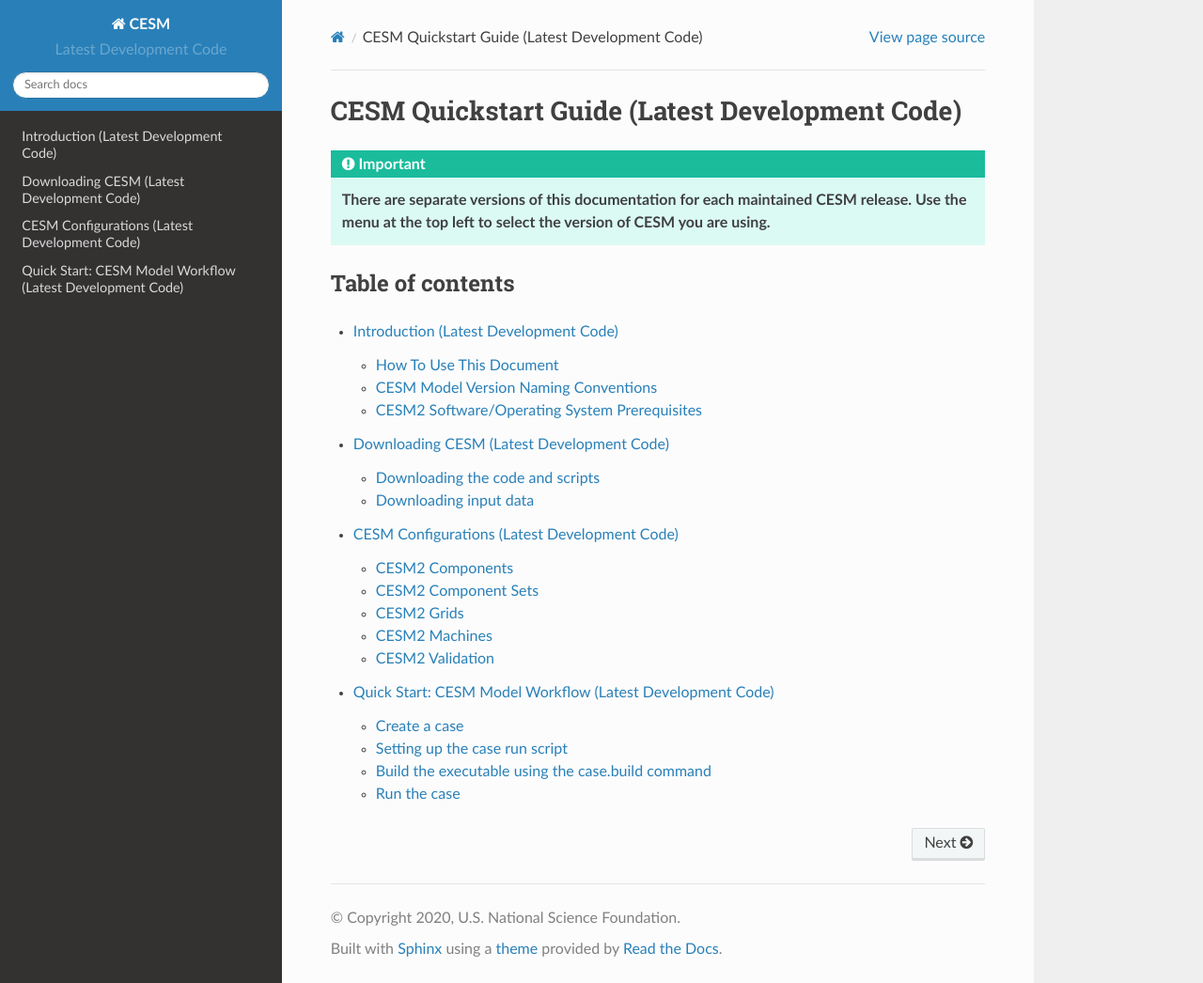
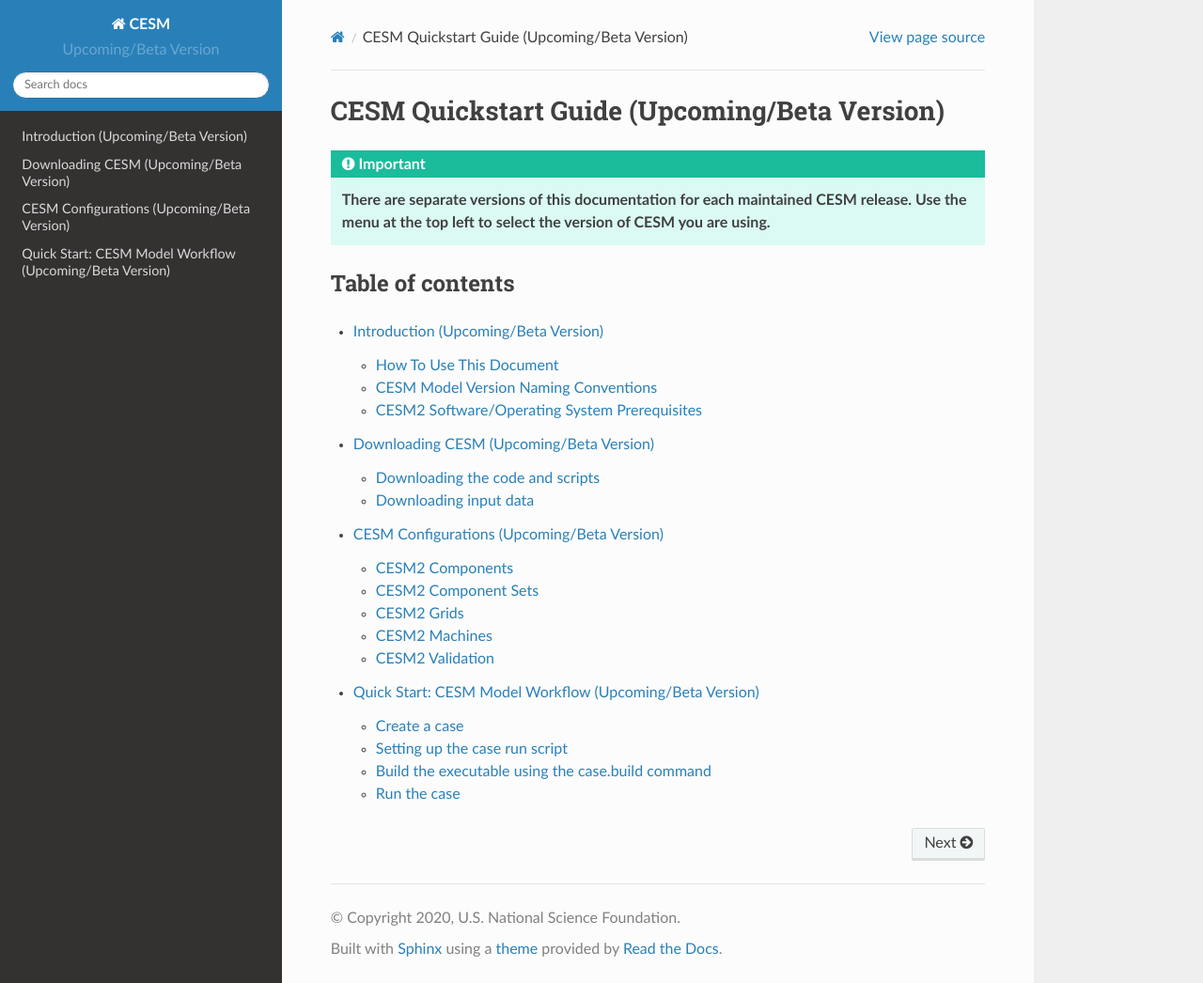
Before and after one commit to ESCOMP/CESM, a Sphinx documentation site: the page built from doc/source/index.rst, in a window 1280 px wide and 1046 px high. Shown: the whole window at 94% size. Built offline with Sphinx 7.4.7 and the Read the Docs theme 2.0.0, drawn with Linux system fonts in a browser that asks for light colours; comment, search, counter and statistics services are not loaded.

Commit message:
Documentation: change label for latest dev code
In talking with Gokhan and Mariana, I realized that "latest development
code" could be confused with our terminology for "development
releases". We wanted to make it more clear that this version of the
documentation is for unreleased code.

```diff
--- a/doc/source/conf.py
+++ b/doc/source/conf.py
@@ -64,9 +64,9 @@ author = u'Staff of NSF/NCAR CESM Software Engineering Group'
 # built documents.
 #
 # The short X.Y version.
-version = u'Latest Development Code'
+version = u'Upcoming/Beta Version'
 # The full version, including alpha/beta/rc tags.
-release = u'Latest Development Code'
+release = u'Upcoming/Beta Version'
 
 # The language for content autogenerated by Sphinx. Refer to documentation
 # for a list of supported languages.
```
